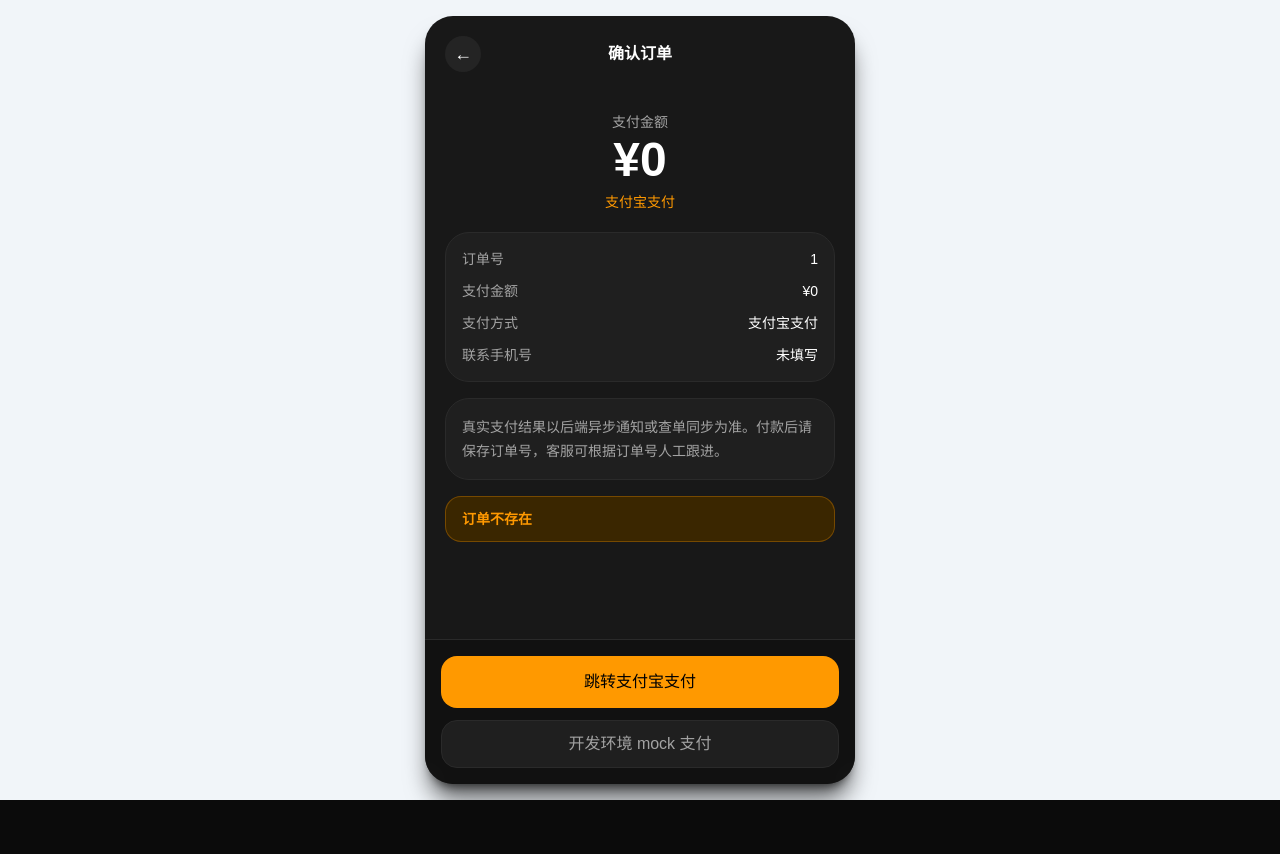
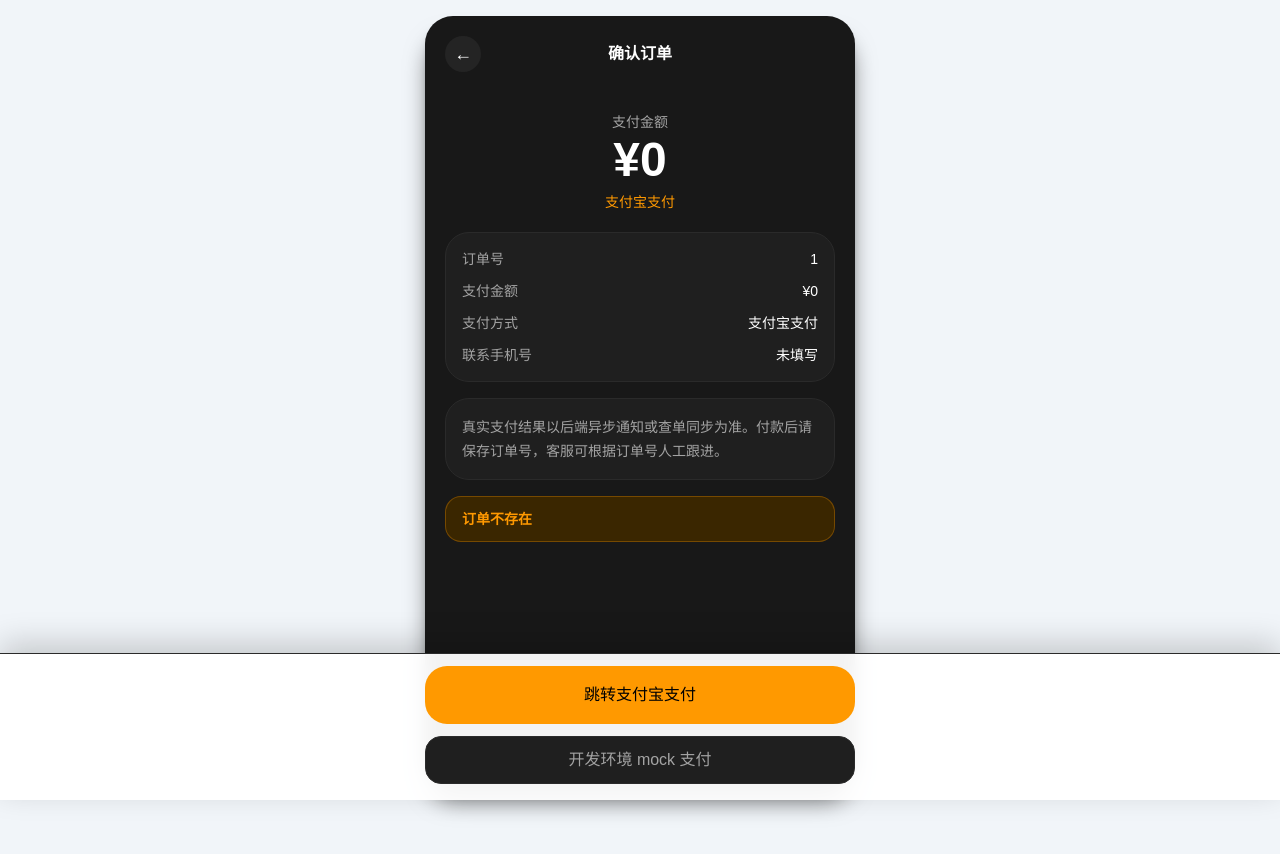
Before and after one commit to rufusyukun/alipayEX-B, a Next.js app: page /pay/1 in a window 1280 px wide. Shown: the top 854 px of the page. Before the commit the page ends 800 px from the top, so only its background shows below. Built offline with nearby package versions, Linux system fonts and the light colour scheme; no server answers.

Commit message:
make payment CTA fixed at bottom

```diff
--- a/src/app/pay/[orderNo]/page.tsx
+++ b/src/app/pay/[orderNo]/page.tsx
@@ -329,9 +329,9 @@ export default function PayPage() {
   }
 
   return (
-    <main className="min-h-screen bg-slate-100 px-3 py-4 text-white">
+    <main className="min-h-screen bg-slate-100 px-3 py-4 pb-[132px] text-white">
       <section className="mx-auto flex min-h-[calc(100vh-32px)] w-full max-w-[430px] flex-col overflow-hidden rounded-[28px] bg-[#181818] shadow-xl shadow-black/60">
-        <div className="flex-1 overflow-y-auto px-5 py-5">
+        <div className="flex-1 overflow-y-auto px-5 pb-[132px] pt-5">
           <div className="mb-5 flex items-center justify-between">
             <Link
               className="flex h-9 w-9 items-center justify-center rounded-full bg-[#242424] text-lg text-[#FF9900]"
@@ -450,15 +450,20 @@ export default function PayPage() {
           ) : null}
         </div>
 
-        <div className="space-y-3 border-t border-[#2A2A2A] bg-[#111111]/95 p-4 backdrop-blur">
+        <div className="fixed inset-x-0 bottom-0 z-50 border-t border-[#2A2A2A] bg-white/95 px-5 pb-[calc(16px+env(safe-area-inset-bottom))] pt-3 shadow-[0_-10px_30px_rgba(0,0,0,0.18)] backdrop-blur">
+          <div className="mx-auto w-full max-w-[430px] space-y-3">
             <button
-            className="flex min-h-[52px] w-full items-center justify-center rounded-2xl bg-[#FF9900] text-base font-black text-black transition hover:bg-[#F6A400] disabled:bg-[#2A2A2A] disabled:text-[#6B6B6B]"
+              className={`flex min-h-[58px] w-full items-center justify-center rounded-[22px] text-[17px] font-semibold transition ${
+                orderExpired
+                  ? "border border-[#2A2A2A] bg-[#1F1F1F] text-[#FF9900]"
+                  : "bg-[#FF9900] text-black hover:bg-[#F6A400] disabled:bg-[#2A2A2A] disabled:text-[#6B6B6B]"
+              }`}
               disabled={orderExpired || checkingOrderStatus || paying || loadingMock || syncState === "paid"}
-            onClick={startAlipay}
+              onClick={orderExpired ? () => router.push("/recharge") : startAlipay}
               type="button"
             >
               {orderExpired
-              ? "订单已超时"
+                ? "返回重新下单"
                 : checkingOrderStatus
                   ? "正在确认订单状态..."
                   : syncState === "paid"
@@ -480,6 +485,7 @@ export default function PayPage() {
               </button>
             ) : null}
           </div>
+        </div>
       </section>
     </main>
   );
```
Lines whose indentation alone changed are shown as unchanged.
